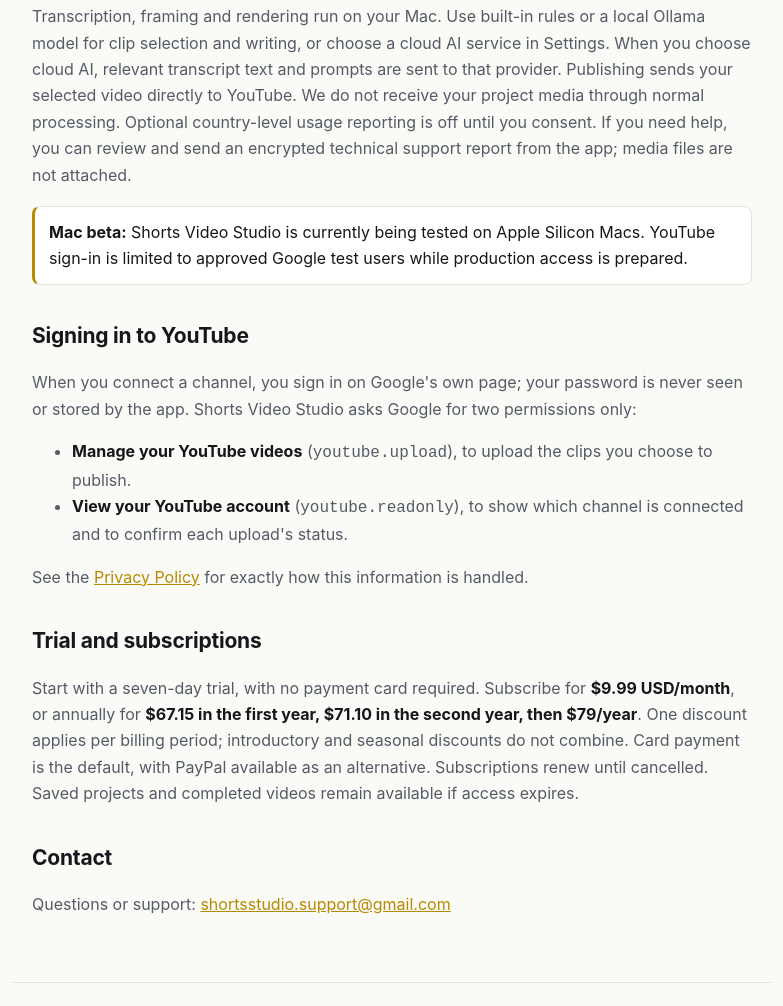
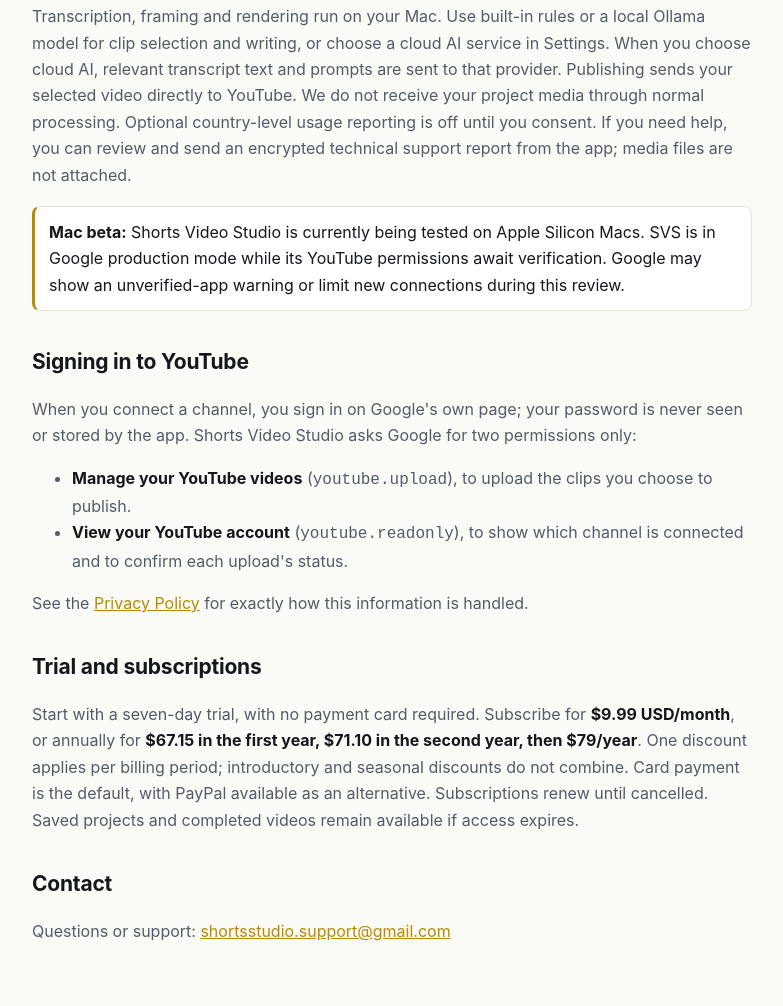
Before and after one commit to ModDayJob/shorts-video-studio, a plain HTML site: page index.html in a window 1280 px wide. Shown: the part 839-1845 px from the top of the page, without its empty margins (248-1031 px from the left). Drawn offline with Linux system fonts and the light colour scheme.

Commit message:
Reflect Google production mode with scope verification pending

```diff
--- a/index.html
+++ b/index.html
@@ -35,7 +35,7 @@
 <h2>Local processing, with connections you choose</h2>
 <p>Transcription, framing and rendering run on your Mac. Use built-in rules or a local Ollama model for clip selection and writing, or choose a cloud AI service in Settings. When you choose cloud AI, relevant transcript text and prompts are sent to that provider. Publishing sends your selected video directly to YouTube. We do not receive your project media through normal processing. Optional country-level usage reporting is off until you consent. If you need help, you can review and send an encrypted technical support report from the app; media files are not attached.</p>
 
-<div class="note"><strong>Mac beta:</strong> Shorts Video Studio is currently being tested on Apple Silicon Macs. YouTube sign-in is limited to approved Google test users while production access is prepared.</div>
+<div class="note"><strong>Mac beta:</strong> Shorts Video Studio is currently being tested on Apple Silicon Macs. SVS is in Google production mode while its YouTube permissions await verification. Google may show an unverified-app warning or limit new connections during this review.</div>
 
 <h2>Signing in to YouTube</h2>
 <p>When you connect a channel, you sign in on Google's own page; your password is never seen or stored by the app. Shorts Video Studio asks Google for two permissions only:</p>
```
